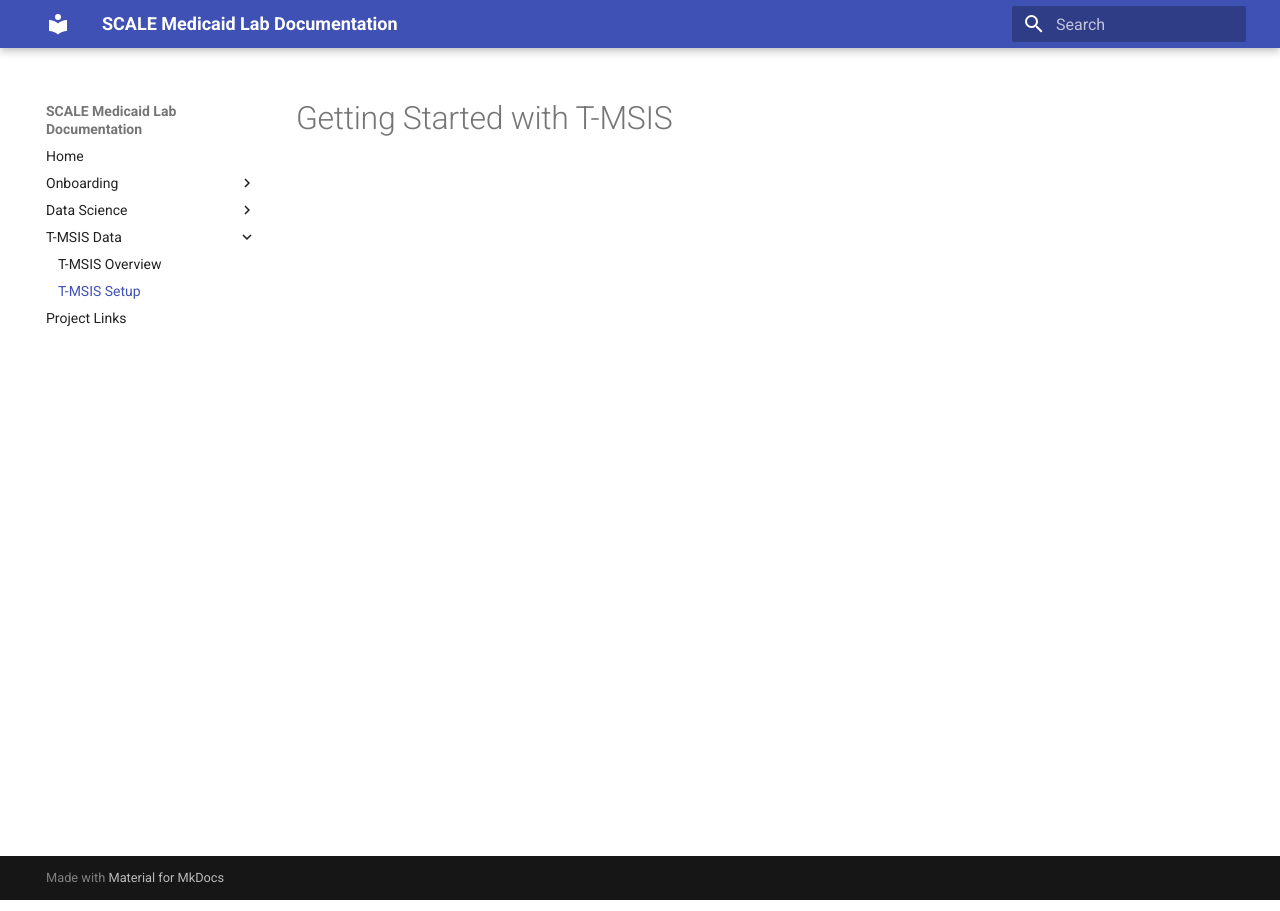
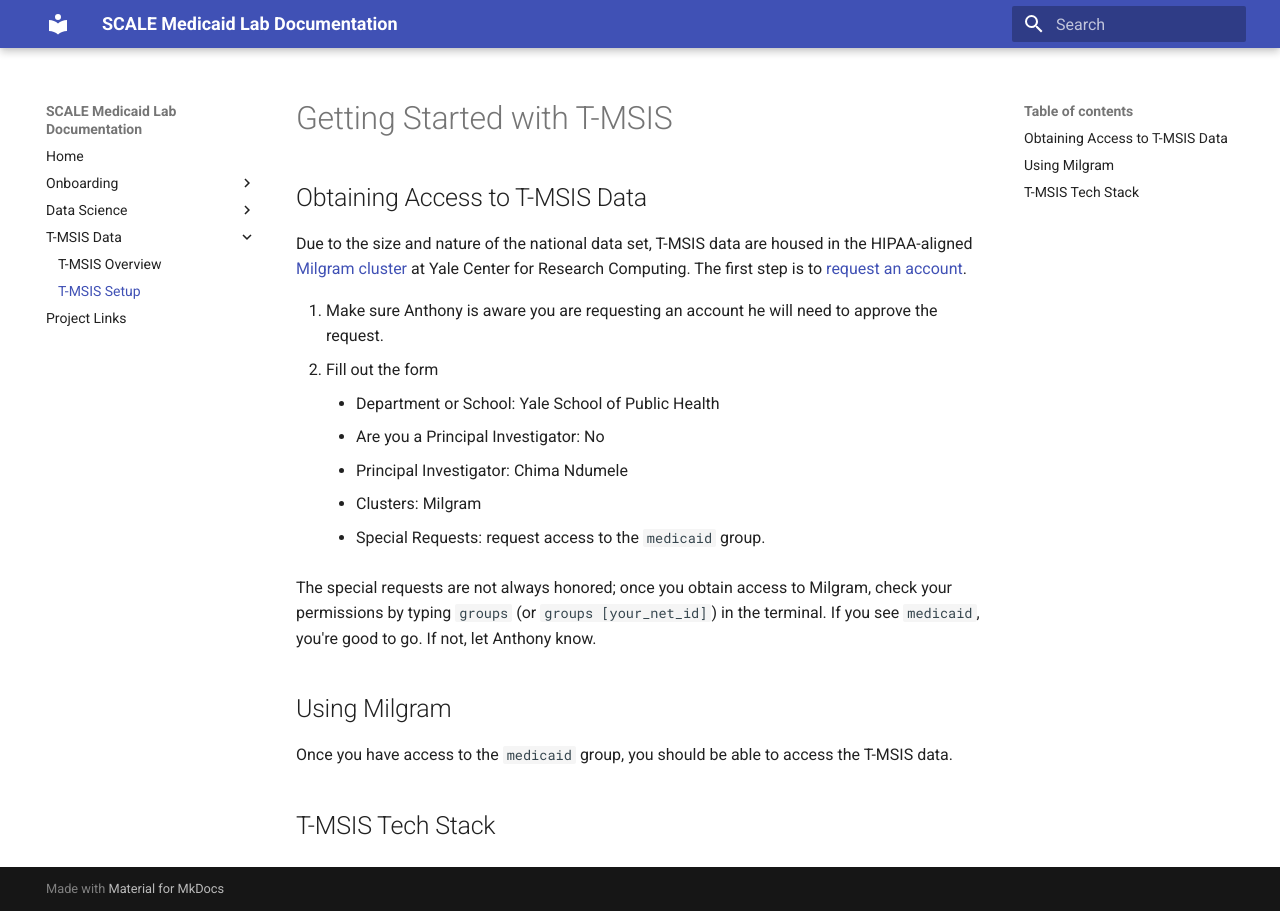
Before and after one commit to Yale-Medicaid/Documentation, an MkDocs documentation site: the page built from docs/tmsis/tmsis_getting_started.md, in a window 1280 px wide. Built offline with MkDocs 1.6.1 and Material for MkDocs 9.7.7, drawn with Linux system fonts in a browser that asks for light colours.

Commit message:
access stuff

```diff
--- a/docs/tmsis/tmsis_getting_started.md
+++ b/docs/tmsis/tmsis_getting_started.md
@@ -1 +1,20 @@
 # Getting Started with T-MSIS
+
+## Obtaining Access to T-MSIS Data
+Due to the size and nature of the national data set, T-MSIS data are housed in the HIPAA-aligned [Milgram cluster](https://docs.ycrc.yale.edu/clusters/milgram/) at Yale Center for Research Computing. The first step is to [request an account](https://research.computing.yale.edu/support/hpc/account-request).
+
+1. Make sure Anthony is aware you are requesting an account he will need to approve the request.
+2. Fill out the form
+	- Department or School: Yale School of Public Health
+	- Are you a Principal Investigator: No
+	- Principal Investigator: Chima Ndumele
+	- Clusters: Milgram
+	- Special Requests: request access to the `medicaid` group.
+
+The special requests are not always honored; once you obtain access to Milgram, check your permissions by typing `groups` (or `groups [your_net_id]`) in the terminal. If you see `medicaid`, you're good to go. If not, let Anthony know.
+
+## Using Milgram
+
+Once you have access to the `medicaid` group, you should be able to access the T-MSIS data.
+
+## T-MSIS Tech Stack
```
